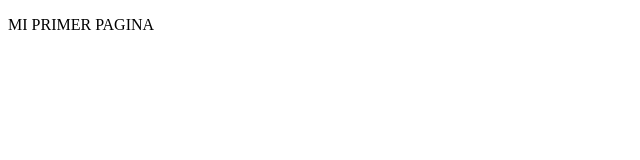
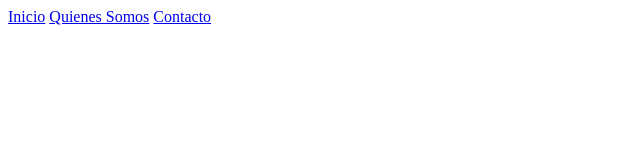
Before and after one commit to Esteban-1988/esteban-1988.github.io, a plain HTML site: page index.html in a window 1280 px wide. Shown: the whole page, without its empty margins (0-640 px from the left). Drawn offline with Linux system fonts and the light colour scheme.

Commit message:
test insert img

```diff
--- a/index.html
+++ b/index.html
@@ -4,9 +4,20 @@
     <meta charset="UTF-8">
     <meta http-equiv="X-UA-Compatible" content="IE=edge">
     <meta name="viewport" content="width=device-width, initial-scale=1.0">
-    <title>Document</title>
+    <title>Plomeria GamaSebas</title>
 </head>
 <body>
-    <p>MI PRIMER PAGINA</p>
+    <header></header>
+    <nav class="navMain" id="toolsNav">
+
+		<a href="index.html" class="opMenu">Inicio</a>
+		<a href="quienesSomos.html" class="opMenu">Quienes Somos</a>
+		<a href="#" class="opMenu">Contacto</a>
+
+		<div class="marcador" id="markup">
+			<img src="" alt="" id="iconNav">
+		</div>
+
+	</nav>
 </body>
 </html>
```
Also changed, not shown: imgSite/logo.bmp (added), stile.css (added).
